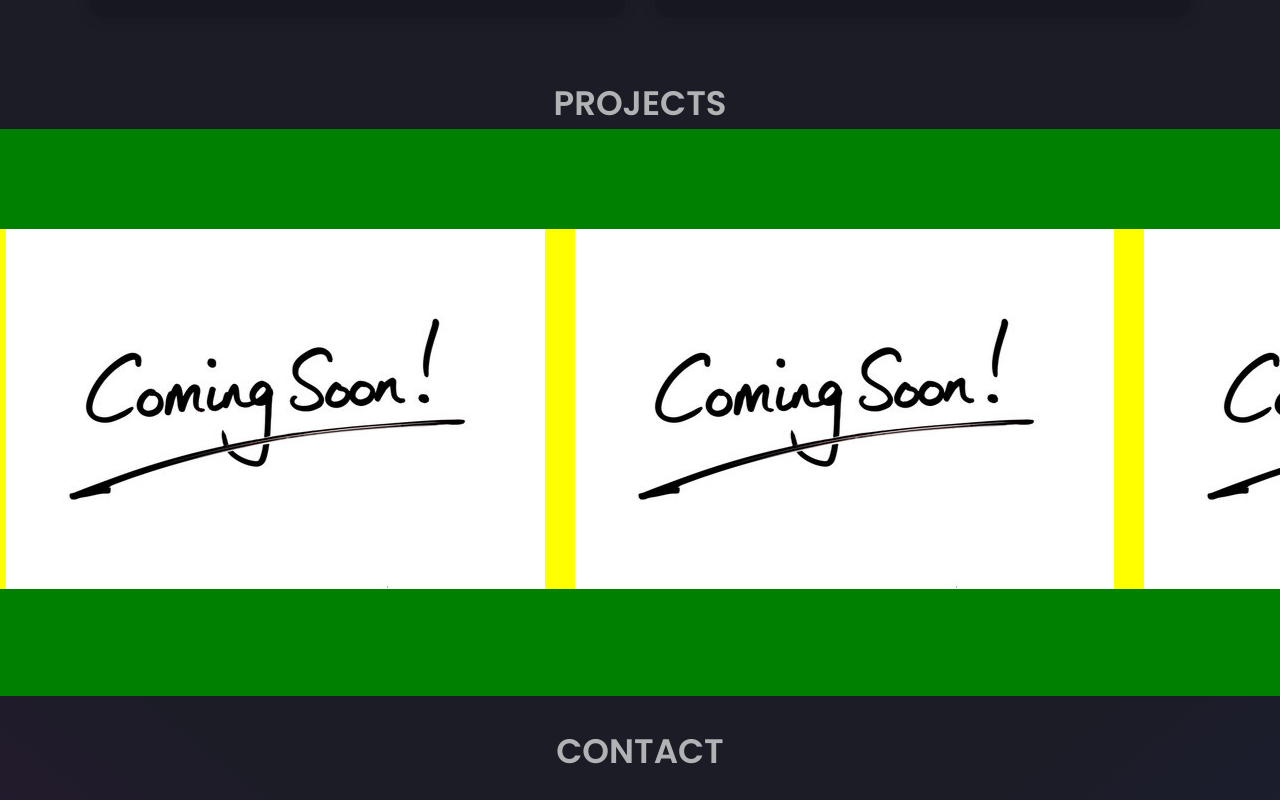
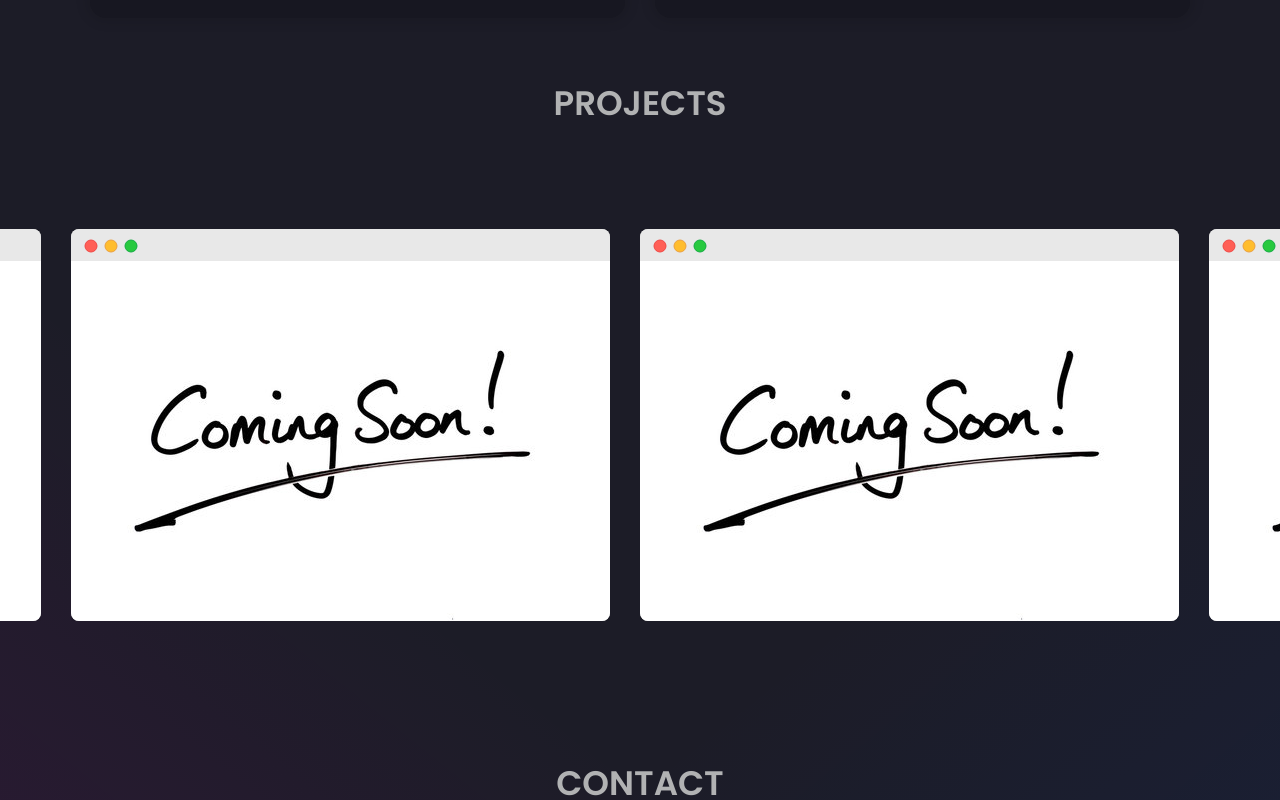
Before and after one commit to kin018/kin018dev, a React (Create React App) app in the folder portfolio/: page / in a window 1280 px wide. Shown: the part 2780-3580 px from the top of the page. Built offline with nearby package versions, Linux system fonts and the light colour scheme.

Commit message:
Used https://screely.com/
to make screenshot

```diff
--- a/portfolio/src/App.js
+++ b/portfolio/src/App.js
@@ -38,8 +38,9 @@ function App() {
             <Skills />
           </GradientWrapper>
           <Services />
-          <Projects />
           <GradientWrapper>
+            <Projects />
+
             <Contact />
           </GradientWrapper>
           <Footer />
--- a/portfolio/src/components/Projects.jsx
+++ b/portfolio/src/components/Projects.jsx
@@ -16,61 +16,61 @@ function Projects() {
         <ProjectCarouselSlideContainer>
           <ProjectCarouselSlide>
             <ProjectCarouselSlideImg
-              src="../images/comingSoon.jpg"
+              src="../images/screely.png"
               alt="comingSoon1"
             />
             <ProjectCarouselSlideImg
-              src="../images/comingSoon.jpg"
+              src="../images/screely.png"
               alt="comingSoon2"
             />
             <ProjectCarouselSlideImg
-              src="../images/comingSoon.jpg"
+              src="../images/screely.png"
               alt="comingSoon3"
             />
             <ProjectCarouselSlideImg
-              src="../images/comingSoon.jpg"
+              src="../images/screely.png"
               alt="comingSoon4"
             />
             <ProjectCarouselSlideImg
-              src="../images/comingSoon.jpg"
+              src="../images/screely.png"
               alt="comingSoon5"
             />
             <ProjectCarouselSlideImg
-              src="../images/comingSoon.jpg"
+              src="../images/screely.png"
               alt="comingSoon6"
             />
             <ProjectCarouselSlideImg
-              src="../images/comingSoon.jpg"
+              src="../images/screely.png"
               alt="comingSoon7"
             />
           </ProjectCarouselSlide>
           <ProjectCarouselSlide>
             <ProjectCarouselSlideImg
-              src="../images/comingSoon.jpg"
+              src="../images/screely.png"
               alt="comingSoon1"
             />
             <ProjectCarouselSlideImg
-              src="../images/comingSoon.jpg"
+              src="../images/screely.png"
               alt="comingSoon2"
             />
             <ProjectCarouselSlideImg
-              src="../images/comingSoon.jpg"
+              src="../images/screely.png"
               alt="comingSoon3"
             />
             <ProjectCarouselSlideImg
-              src="../images/comingSoon.jpg"
+              src="../images/screely.png"
               alt="comingSoon4"
             />
             <ProjectCarouselSlideImg
-              src="../images/comingSoon.jpg"
+              src="../images/screely.png"
               alt="comingSoon5"
             />
             <ProjectCarouselSlideImg
-              src="../images/comingSoon.jpg"
+              src="../images/screely.png"
               alt="comingSoon6"
             />
             <ProjectCarouselSlideImg
-              src="../images/comingSoon.jpg"
+              src="../images/screely.png"
               alt="comingSoon7"
             />
           </ProjectCarouselSlide>
--- a/portfolio/src/styledComponents/StyledComponents.js
+++ b/portfolio/src/styledComponents/StyledComponents.js
@@ -1385,7 +1385,7 @@ export const ProjectMainTitle = styled.div.attrs({
 export const ProjectCarousel = styled.div.attrs({
   className: 'Projectarousel',
 })`
-  background-color: green;
+  //background-color: green;
   //background-color: ${({ theme }) => theme.card};
   overflow: hidden;
   padding: 100px 0;
@@ -1397,7 +1397,7 @@ export const ProjectCarouselSlide = styled.div.attrs({
   className: 'ProjectCarouselSlide',
 })`
   display: inline-block;
-  animation: slideAnimation 5s infinite linear;
+  animation: slideAnimation 50s infinite linear;
 
   @keyframes slideAnimation {
     from {
@@ -1420,6 +1420,4 @@ export const ProjectCarouselSlideImg = styled.img.attrs({
   className: 'ProjectCarouselSlideImg',
 })`
   padding: 0 15px;
-  //border-radius: 693px;
-  background-color: yellow;
 `;
```
Also changed, not shown: portfolio/public/images/screely.png (added).
